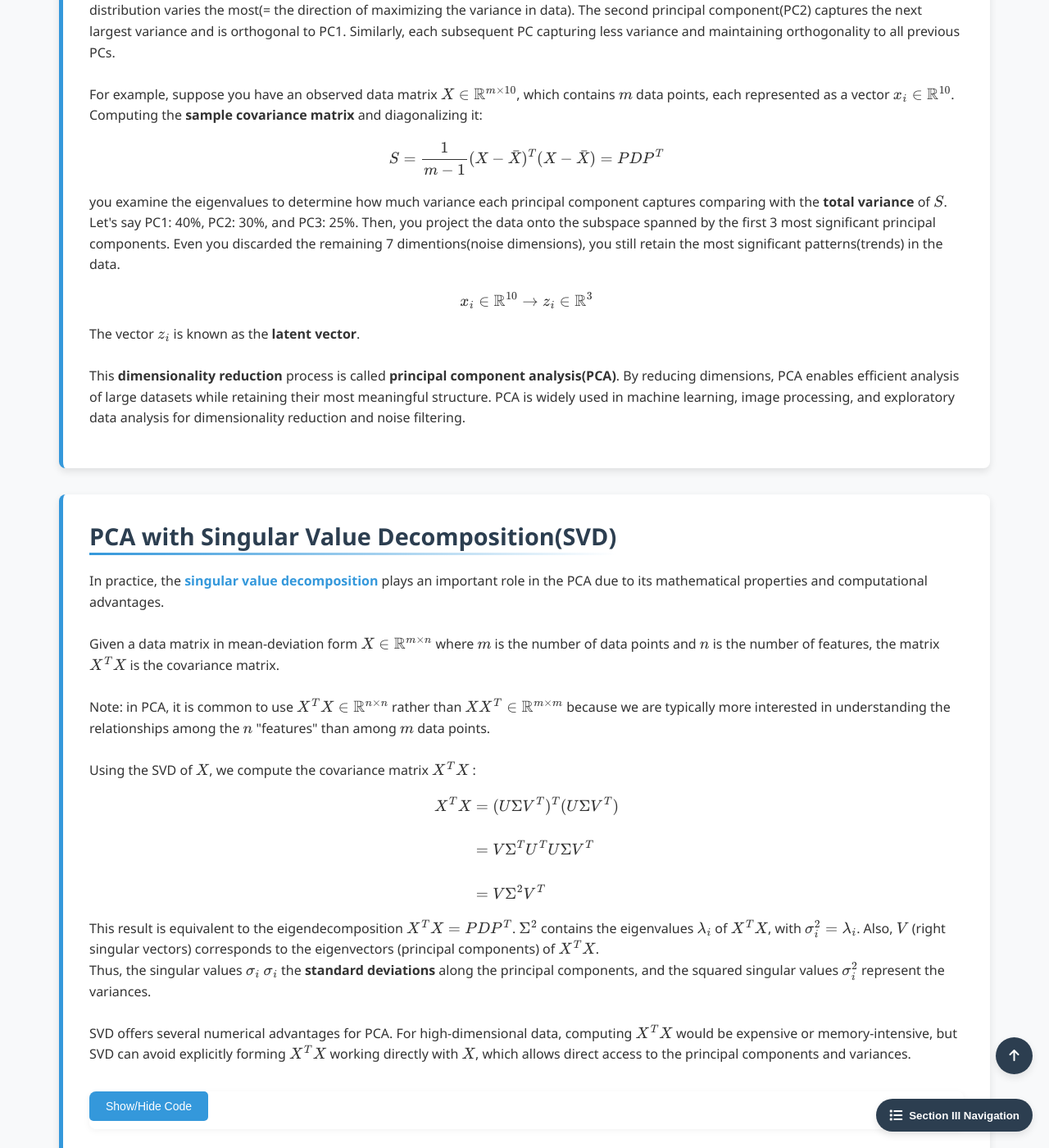
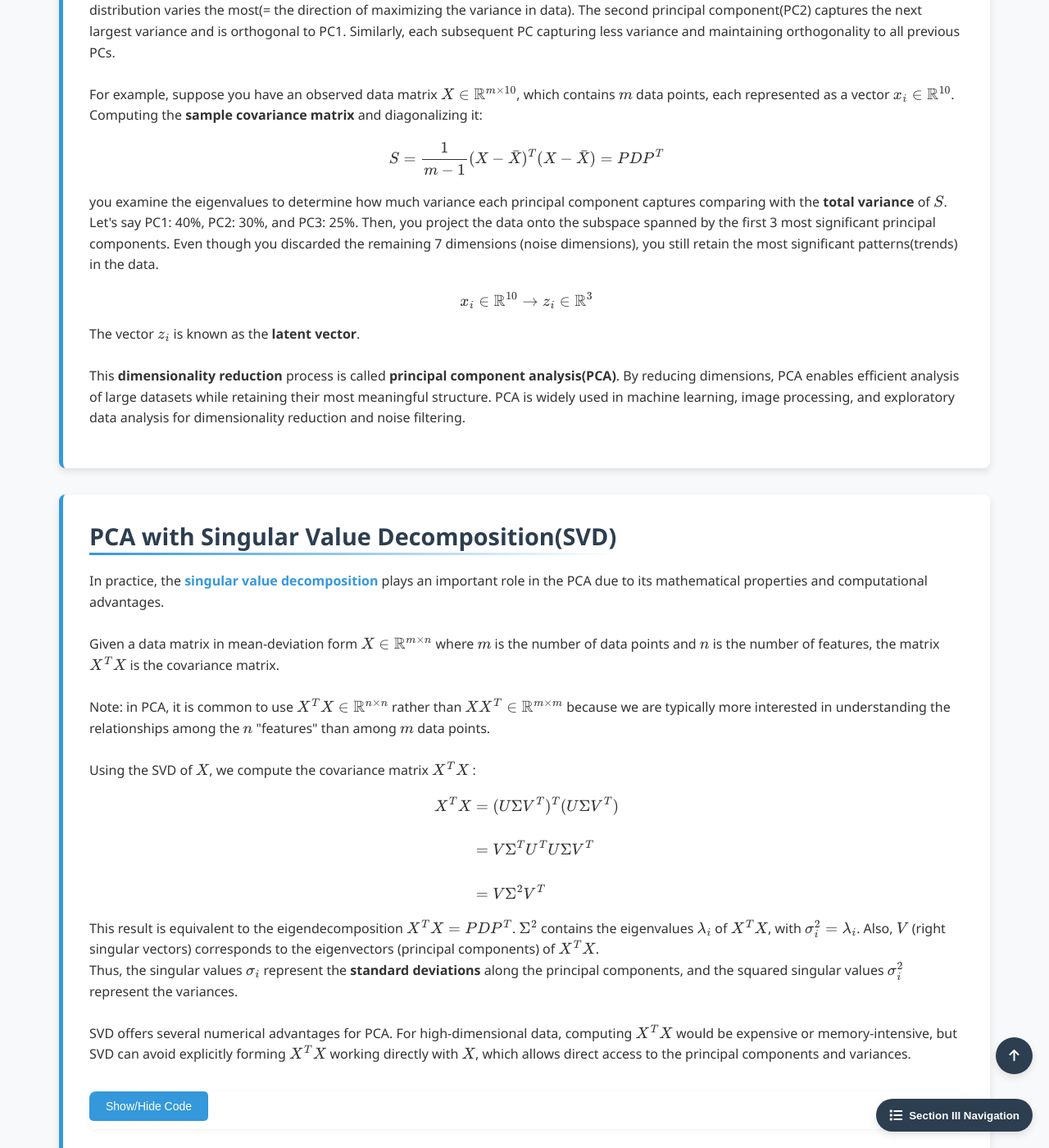
Before and after one commit to Yusukey01/yusukey01.github.io, a Jekyll site: the page built from Mathematics/Probability/covariance.html, in a window 1280 px wide and 1400 px high, scrolled down 3068 px. Shown: the whole window at 82% size. Built offline with Jekyll 4.4.1, drawn with Linux system fonts in a browser that asks for light colours.

Commit message:
Updated Section 3-6

```diff
--- a/Mathematics/Probability/covariance.html
+++ b/Mathematics/Probability/covariance.html
@@ -206,7 +206,7 @@ uses_python: true
             \[
             \Sigma = P D P^T
             \]
-            where \(P\) is an orthogonal matrix whose columns are unit eigenvectors of \(\Sigma\) and \(D\) is a diagonal matrix
+            where \(P\) is an orthogonal matrix whose columns are unit eigenvectors of \(\Sigma\), and \(D\) is a diagonal matrix
             whose diagonal entries are eigenvalues of \(\Sigma\) corresponding to its eigenvectors.
             <br><br>
             Note: The total variance of \(\Sigma\) is equal to the sum of its eigenvalues.(ONLY the total!)
@@ -274,7 +274,7 @@ uses_python: true
             the <strong>total variance</strong> of \(S\).
             <br>
             Let's say PC1: 40%, PC2: 30%, and PC3: 25%. Then, you project the data onto the subspace spanned by the first 3 most
-            significant principal components. Even you discarded the remaining 7 dimentions(noise dimensions), you still retain
+            significant principal components. Even though you discarded the remaining 7 dimensions (noise dimensions), you still retain
             the most significant patterns(trends) in the data.
             \[
              x_i \in \mathbb{R}^{10} \to z_i \in \mathbb{R}^3
@@ -312,7 +312,7 @@ uses_python: true
             of \(X^TX\), with \(\sigma_i ^2 = \lambda_i\). Also, \(V\) (right singular vectors) corresponds
             to the eigenvectors (principal components) of \(X^TX\).
             <br>
-            Thus, the singular values \(\sigma_i\) \(\sigma_i\) the <strong>standard deviations</strong> along the principal components,
+            Thus, the singular values \(\sigma_i\) represent the <strong>standard deviations</strong> along the principal components,
             and the squared singular values \(\sigma_i^2\) represent the variances.
             <br><br>
             SVD offers several numerical advantages for PCA. For high-dimensional data, computing \(X^TX\) would be
```
